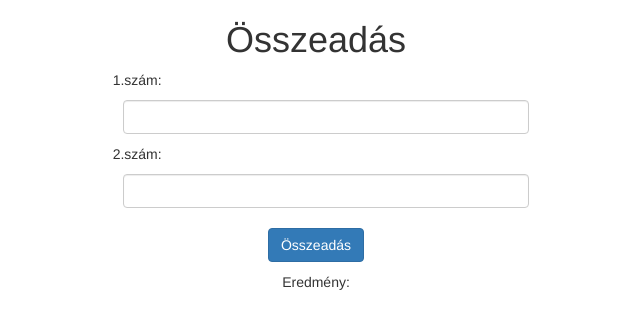
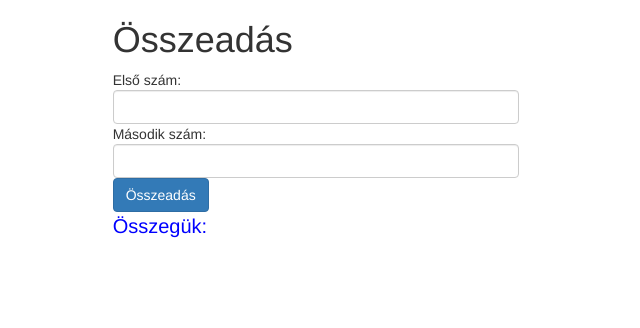
Before and after one commit to nahajia/nahajia.github.io, a plain HTML site: page index.html in a window 1280 px wide. Shown: the whole page, without its empty margins (324-964 px from the left). Drawn offline with nearby package versions, Linux system fonts and the light colour scheme.

Commit message:
megjegyzés

```diff
--- a/index.html
+++ b/index.html
@@ -3,8 +3,7 @@
 <head>
     <meta charset="UTF-8">
     <meta name="viewport" content="width=device-width, initial-scale=1.0">
-    <title>Pisti</title>
-
+    <title>Összeadás</title>
     <!-- Latest compiled and minified CSS -->
 <link rel="stylesheet" href="https://maxcdn.bootstrapcdn.com/bootstrap/3.4.1/css/bootstrap.min.css">
 
@@ -13,32 +12,30 @@
 
 <!-- Latest compiled JavaScript -->
 <script src="https://maxcdn.bootstrapcdn.com/bootstrap/3.4.1/js/bootstrap.min.js"></script>
+</head>
+<body>
 
 
-
-</head>
-<body>
-    <center><h1>Összeadás</h1></center>
-
     <div class="row">
-        <div class="col-sm-4"></div>
         <div class="col-sm-4">
-            1.szám:
-            <input type="text" id="szam1" class="form-control" style="margin:10px">
-            2.szám:
-            <input type="text" id="szam2" class="form-control" style="margin:10px">
-            <center>
-                <button onclick="osszeadas()"  class="btn btn-primary" style="margin:10px" >Összeadás</button>
-                <br>
-                Eredmény:
-                <span id="kimenet"></span>
-
-            </center>
-
 
         </div>
-        <div class="col-sm-4"></div>
+        <div class="col-sm-4">
+            <h1>Összeadás</h1>
+            Első szám:
+            <input type="text" id="szam1" class="form-control">
+            Második szám:
+    <input type="text" id="szam2" class="form-control">
+    <button   onclick="osszeadas()"  class="btn btn-primary" >Összeadás</button>
+    <br>
+    <span style="font-size: 20px;color:blue"> Összegük:</span>
+    <span style="font-size: 20px;color:blue" id="kimenet"></span>
         </div>
+        <div class="col-sm-4">
+
+        </div>
+      </div>
+
 
 
 
```
Lines whose indentation alone changed are shown as unchanged.
